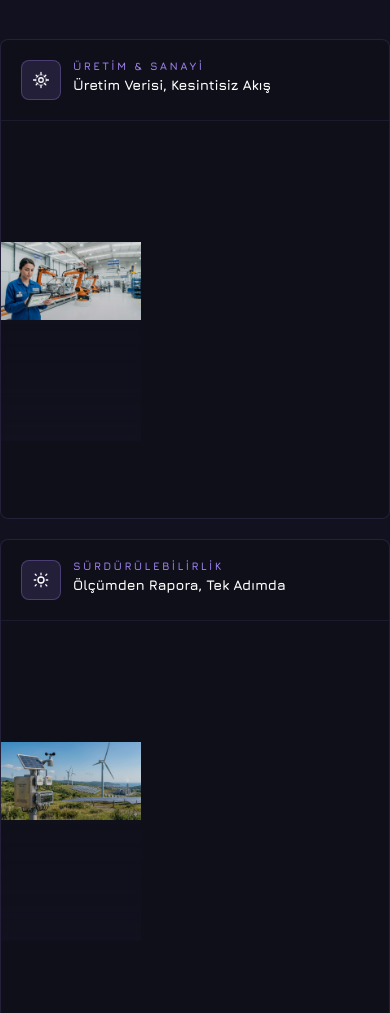
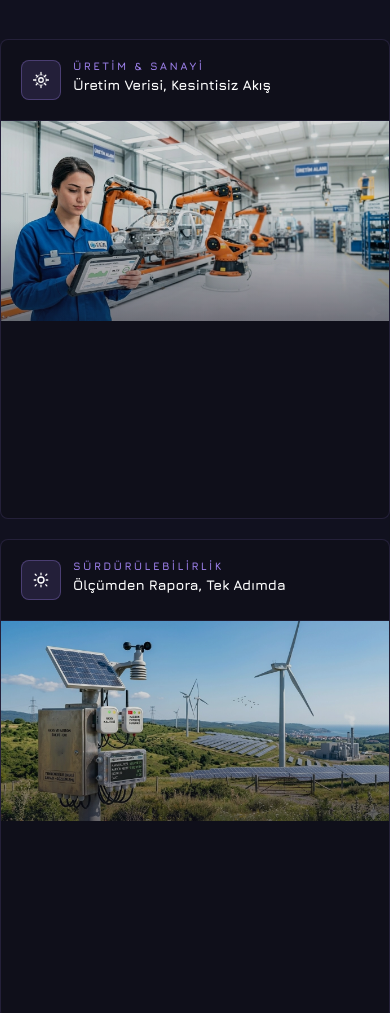
Before and after one commit to SKaramagara/actuate-web, a website: page tr/index.html in a window 390 px wide. Shown: the part 1400-2413 px from the top of the page. Drawn offline with nearby package versions, Linux system fonts and the light colour scheme.

Commit message:
Update .sc-photo class for responsive design

```diff
--- a/tr/index.html
+++ b/tr/index.html
@@ -85,7 +85,7 @@ svg.arrow { width: 13px; height: 13px; stroke: currentcolor; stroke-width: 2; fi
 .sc::before { content: ""; position: absolute; top: 0px; left: 0px; right: 0px; height: 2px; background: linear-gradient(90deg,var(--pl),transparent); z-index: 3; opacity: 0; transition: opacity 0.3s; }
 .sc:hover { border-color: rgba(155, 127, 232, 0.4); transform: translateY(-4px); box-shadow: rgba(68, 0, 153, 0.15) 0px 8px 20px; background: rgb(22, 22, 40); }
 .sc:hover::before { opacity: 1; }
-.sc-photo { width: 100%; height: 320px; background-size: contain; background-position: center center; background-repeat: no-repeat; position: relative; flex-shrink: 0; filter: brightness(0.85) saturate(1.05); transition: filter 0.35s, transform 0.3s; order: 1; border-radius: 0px; }
+.sc-photo { width: 100%; height: 320px; background-size: cover; background-position: center center; background-repeat: no-repeat; position: relative; flex-shrink: 0; filter: brightness(0.85) saturate(1.05); transition: filter 0.35s, transform 0.3s; order: 1; border-radius: 0px; }
 .sc-photo::after { content: ""; position: absolute; inset: 0px; background: linear-gradient(transparent 50%, rgba(22, 22, 40, 0.5) 100%); transition: background 0.35s; }
 .sc:hover .sc-photo { filter: brightness(0.95) saturate(1.15); transform: scale(1.02); }
 .sc:hover .sc-photo::after { background: linear-gradient(transparent 50%, rgba(22, 22, 40, 0.3) 100%); }
@@ -272,7 +272,7 @@ footer { position: relative; z-index: 1; padding: 30px 60px; border-top: 1px sol
   .about-badge { right: 0px; }
   .btn-primary, .btn-orange, .btn-outline { min-height: 48px; }
   .sectors-grid, .sectors-row2 { grid-template-columns: 1fr; }
-  .sc-photo { width: 36%; min-height: 160px; }
+  .sc-photo { width: 100%; height: 200px; }
   .page-hero .container { grid-template-columns: 1fr !important; gap: 0px !important; }
   .page-hero svg { max-height: 200px; }
   .hero-title { font-size: 1.8rem; line-height: 1.15; }
```
